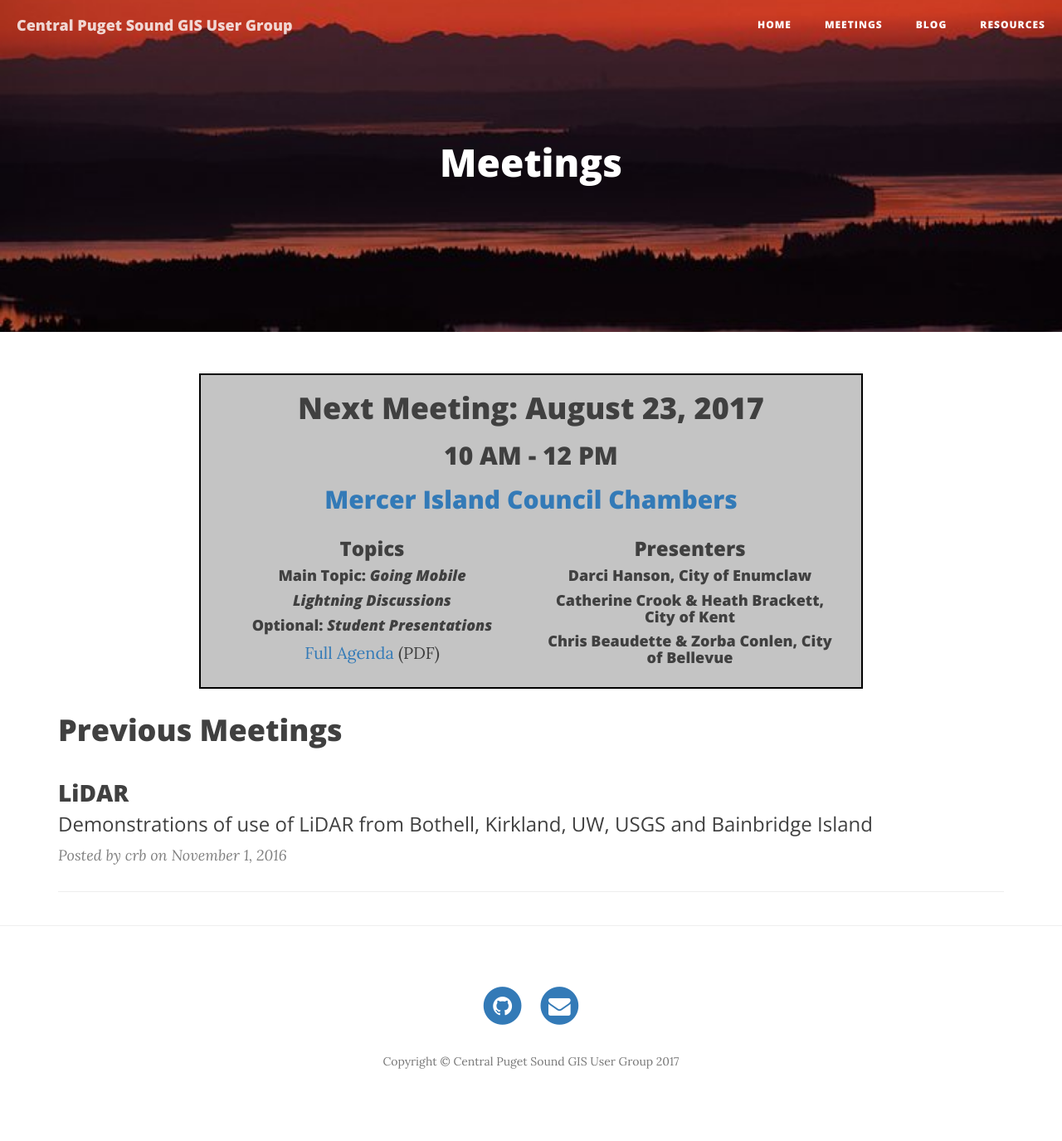
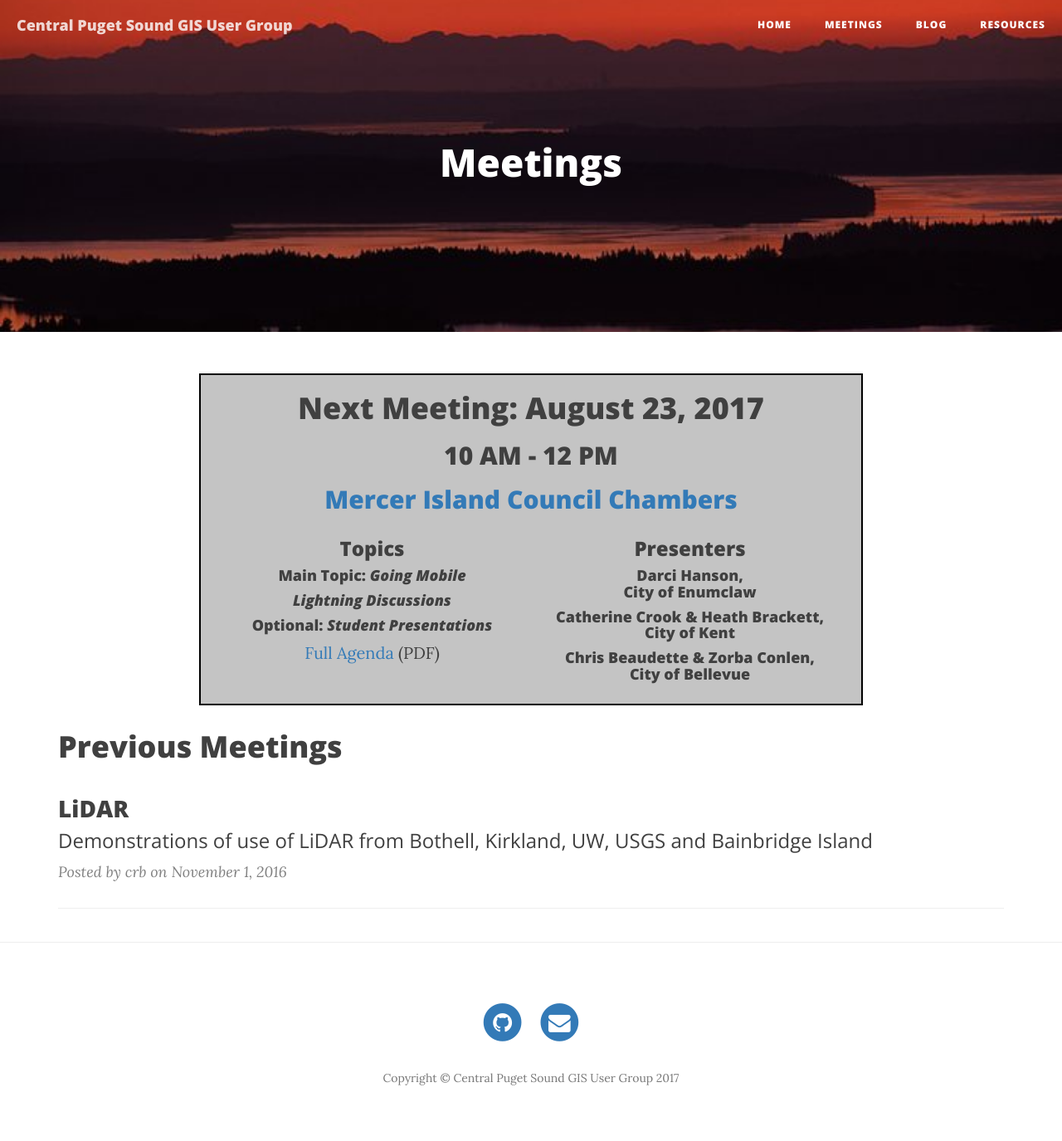
Before and after one commit to cpsgis/cpsgis.github.io, a Jekyll site: the page built from meetings/index.html, in a window 1280 px wide. Shown: the whole page at 83% size. Built offline with Jekyll 4.4.1, drawn with Linux system fonts in a browser that asks for light colours; nearby versions of some CDN libraries.

Commit message:
added line breaks

```diff
--- a/meetings/index.html
+++ b/meetings/index.html
@@ -25,9 +25,9 @@
           <div class="col-lg-6">
             <center>
               <h3>Presenters</h3>
-              <h4>Darci Hanson, City of Enumclaw</h4>
-              <h4>Catherine Crook &amp; Heath Brackett, City of Kent</h4>
-              <h4>Chris Beaudette &amp; Zorba Conlen, City of Bellevue</h4>
+              <h4>Darci Hanson,<br />City of Enumclaw</h4>
+              <h4>Catherine Crook &amp; Heath Brackett,<br />City of Kent</h4>
+              <h4>Chris Beaudette &amp; Zorba Conlen,<br />City of Bellevue</h4>
             </center>
           </div>
           <!--
```
